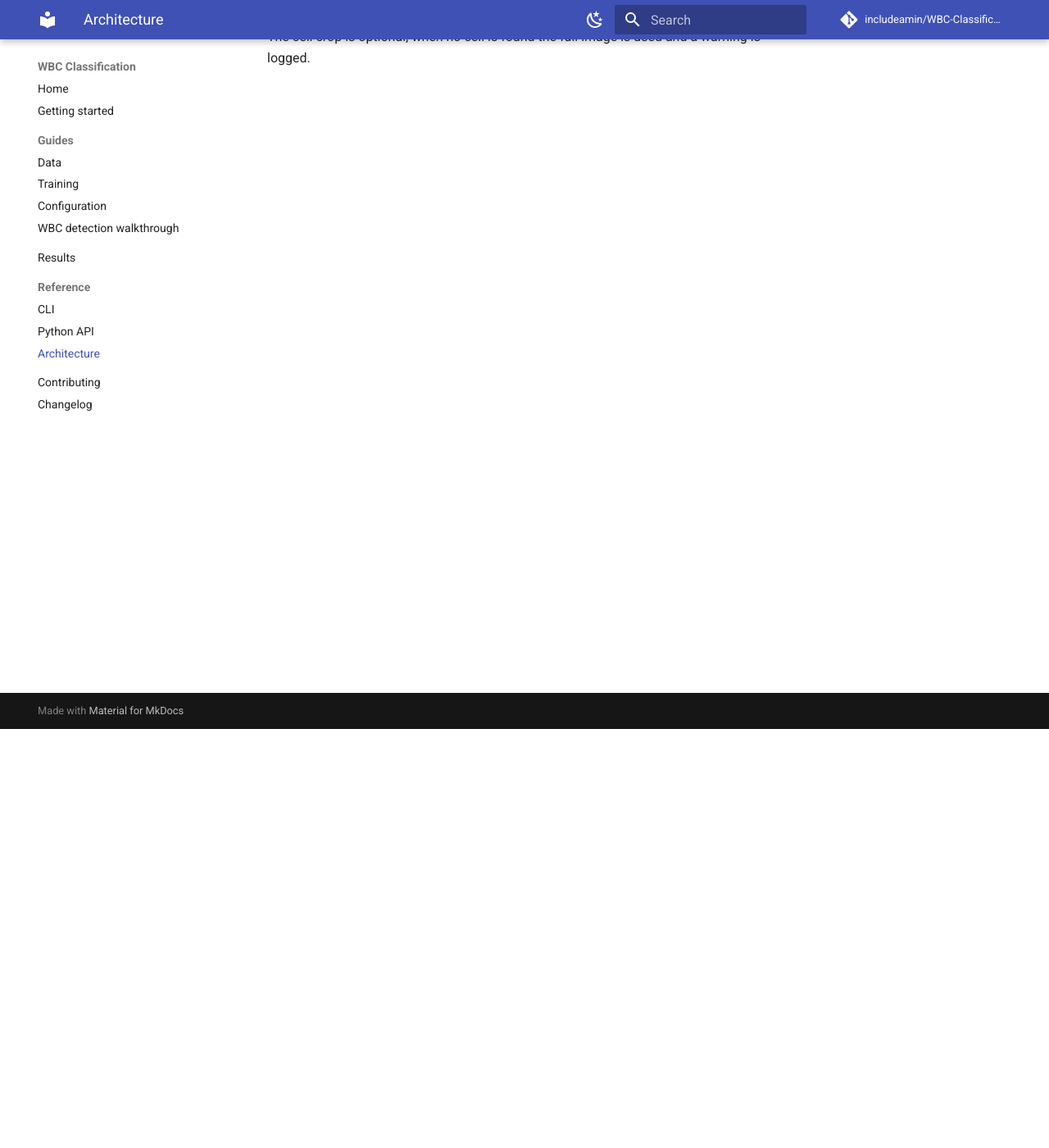
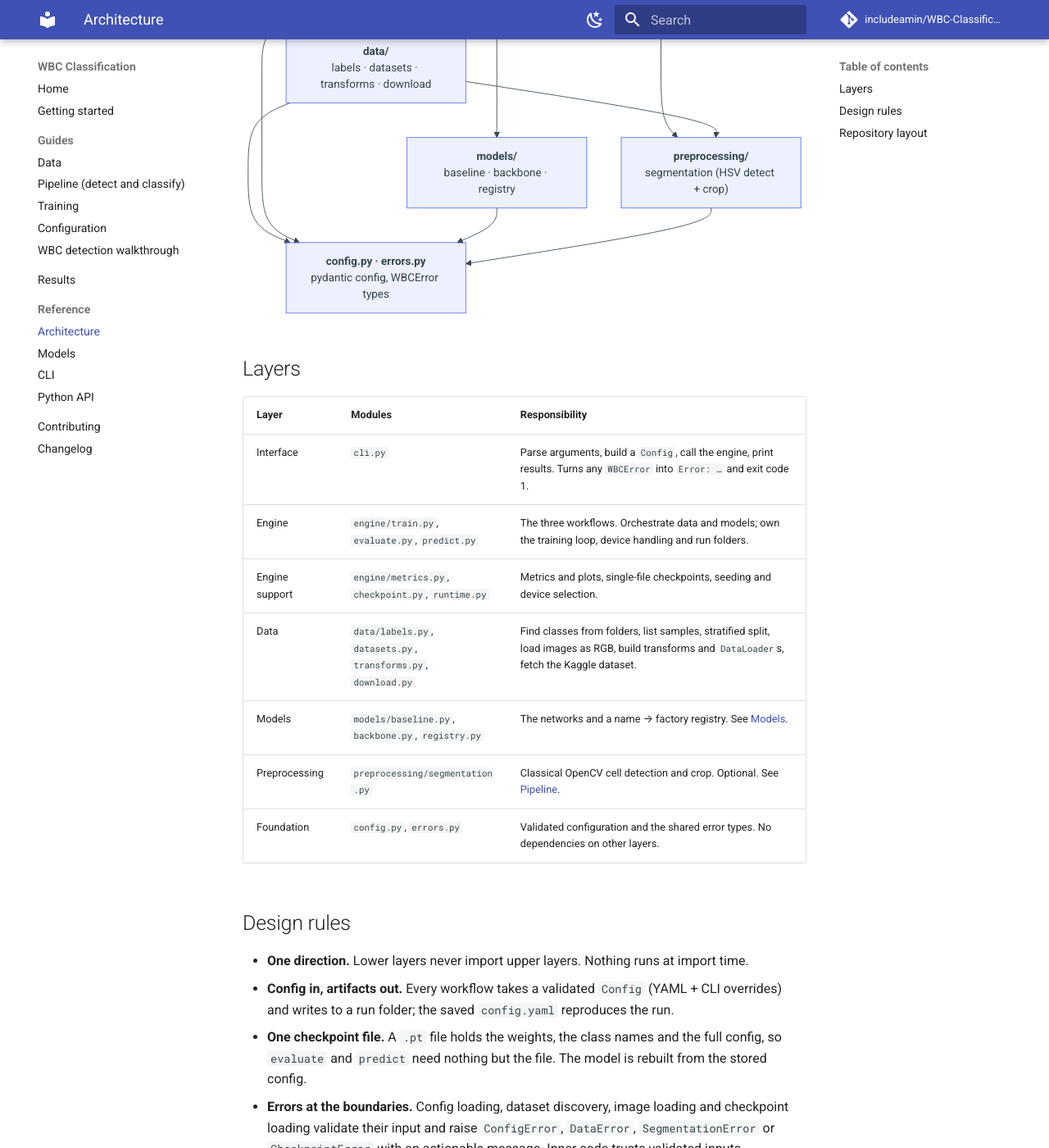
Before and after one commit to includeamin/WBC-Classification, an MkDocs documentation site: the page built from docs/architecture.md, in a window 1280 px wide and 1400 px high, scrolled down 511 px. Shown: the whole window at 82% size. Built offline with MkDocs 1.6.1 and Material for MkDocs 9.7.7, drawn with Linux system fonts in a browser that asks for light colours; comment, search, counter and statistics services are not loaded; some of the changed text lies outside the part shown.

Commit message:
docs: add architecture layering, model reference and end-to-end pipeline pages

````diff
--- a/docs/architecture.md
+++ b/docs/architecture.md
@@ -1,18 +1,68 @@
 # Architecture
 
-```
-wbc_classification/
-├── config.py          pydantic config + YAML loading + overrides
-├── data/              labels, datasets/loaders, transforms, Kaggle download
-├── preprocessing/     optional HSV cell segmentation and crop
-├── models/            baseline (IncludeNet), torchvision backbones, registry
-├── engine/            train, evaluate, predict, metrics, checkpoints, runtime
-└── cli.py             `wbc` Typer application
+The package is organised in layers. Each layer only imports from the layers below it, which keeps
+every module small, testable on its own and easy to replace.
+
+```mermaid
+flowchart TB
+    CLI["<b>cli.py</b><br/>wbc train · evaluate · predict · segment · download-data"]
+    ENGINE["<b>engine/</b><br/>train · evaluate · predict · metrics · checkpoint · runtime"]
+    DATA["<b>data/</b><br/>labels · datasets · transforms · download"]
+    MODELS["<b>models/</b><br/>baseline · backbone · registry"]
+    PRE["<b>preprocessing/</b><br/>segmentation (HSV detect + crop)"]
+    FOUND["<b>config.py · errors.py</b><br/>pydantic config, WBCError types"]
+
+    CLI --> ENGINE
+    CLI --> DATA
+    CLI --> PRE
+    ENGINE --> DATA
+    ENGINE --> MODELS
+    DATA --> PRE
+    DATA --> FOUND
+    ENGINE --> FOUND
+    MODELS --> FOUND
+    PRE --> FOUND
 ```
 
-Design notes:
+## Layers
 
-- A checkpoint is one `.pt` file holding weights, class names and the full config, so `predict` and `evaluate` need nothing else.
-- Errors at the boundaries (config, data, checkpoint) are `WBCError` subclasses; the CLI prints them without a traceback.
-- Adding a model means adding an entry in `models/registry.py`.
-- The cell crop is optional; when no cell is found the full image is used and a warning is logged.
+| Layer | Modules | Responsibility |
+|---|---|---|
+| Interface | `cli.py` | Parse arguments, build a `Config`, call the engine, print results. Turns any `WBCError` into `Error: …` and exit code 1. |
+| Engine | `engine/train.py`, `evaluate.py`, `predict.py` | The three workflows. Orchestrate data and models; own the training loop, device handling and run folders. |
+| Engine support | `engine/metrics.py`, `checkpoint.py`, `runtime.py` | Metrics and plots, single-file checkpoints, seeding and device selection. |
+| Data | `data/labels.py`, `datasets.py`, `transforms.py`, `download.py` | Find classes from folders, list samples, stratified split, load images as RGB, build transforms and `DataLoader`s, fetch the Kaggle dataset. |
+| Models | `models/baseline.py`, `backbone.py`, `registry.py` | The networks and a name → factory registry. See [Models](models.md). |
+| Preprocessing | `preprocessing/segmentation.py` | Classical OpenCV cell detection and crop. Optional. See [Pipeline](pipeline.md). |
+| Foundation | `config.py`, `errors.py` | Validated configuration and the shared error types. No dependencies on other layers. |
+
+## Design rules
+
+- **One direction.** Lower layers never import upper layers. Nothing runs at import time.
+- **Config in, artifacts out.** Every workflow takes a validated `Config` (YAML + CLI overrides) and writes
+  to a run folder; the saved `config.yaml` reproduces the run.
+- **One checkpoint file.** A `.pt` file holds the weights, the class names and the full config, so
+  `evaluate` and `predict` need nothing but the file. The model is rebuilt from the stored config.
+- **Errors at the boundaries.** Config loading, dataset discovery, image loading and checkpoint loading
+  validate their input and raise `ConfigError`, `DataError`, `SegmentationError` or `CheckpointError` with an
+  actionable message. Inner code trusts validated inputs.
+- **Extensible by registry.** A new model is one entry in `models/registry.py`, a config in `configs/` and a
+  shape test.
+
+## Repository layout
+
+```
+src/wbc_classification/
+├── config.py          # pydantic config + YAML loading + overrides
+├── errors.py          # WBCError and subclasses
+├── data/              # labels, datasets/loaders, transforms, Kaggle download
+├── preprocessing/     # optional HSV cell segmentation and crop
+├── models/            # baseline (IncludeNet), torchvision backbones, registry
+├── engine/            # train, evaluate, predict, metrics, checkpoints, runtime
+└── cli.py             # `wbc` Typer application
+configs/               # one YAML per experiment
+tests/                 # unit, CLI and end-to-end smoke tests (fixture dataset)
+docs/                  # this site
+```
+
+See the generated [Python API](reference/api.md) for signatures.
--- a/mkdocs.yml
+++ b/mkdocs.yml
@@ -25,14 +25,16 @@ nav:
   - Getting started: getting-started.md
   - Guides:
       - Data: data.md
+      - Pipeline (detect and classify): pipeline.md
       - Training: training.md
       - Configuration: configuration.md
       - WBC detection walkthrough: wbc-detection.md
   - Results: results.md
   - Reference:
+      - Architecture: architecture.md
+      - Models: models.md
       - CLI: reference/cli.md
       - Python API: reference/api.md
-      - Architecture: architecture.md
   - Contributing: contributing.md
   - Changelog: changelog.md
 
@@ -48,6 +50,10 @@ markdown_extensions:
   - toc:
       permalink: true
   - pymdownx.highlight
-  - pymdownx.superfences
+  - pymdownx.superfences:
+      custom_fences:
+        - name: mermaid
+          class: mermaid
+          format: !!python/name:pymdownx.superfences.fence_code_format
   - pymdownx.snippets:
       base_path: ["."]
````
Also changed, not shown: docs/models.md (added, +85 -0 lines), docs/pipeline.md (added, +123 -0 lines).
